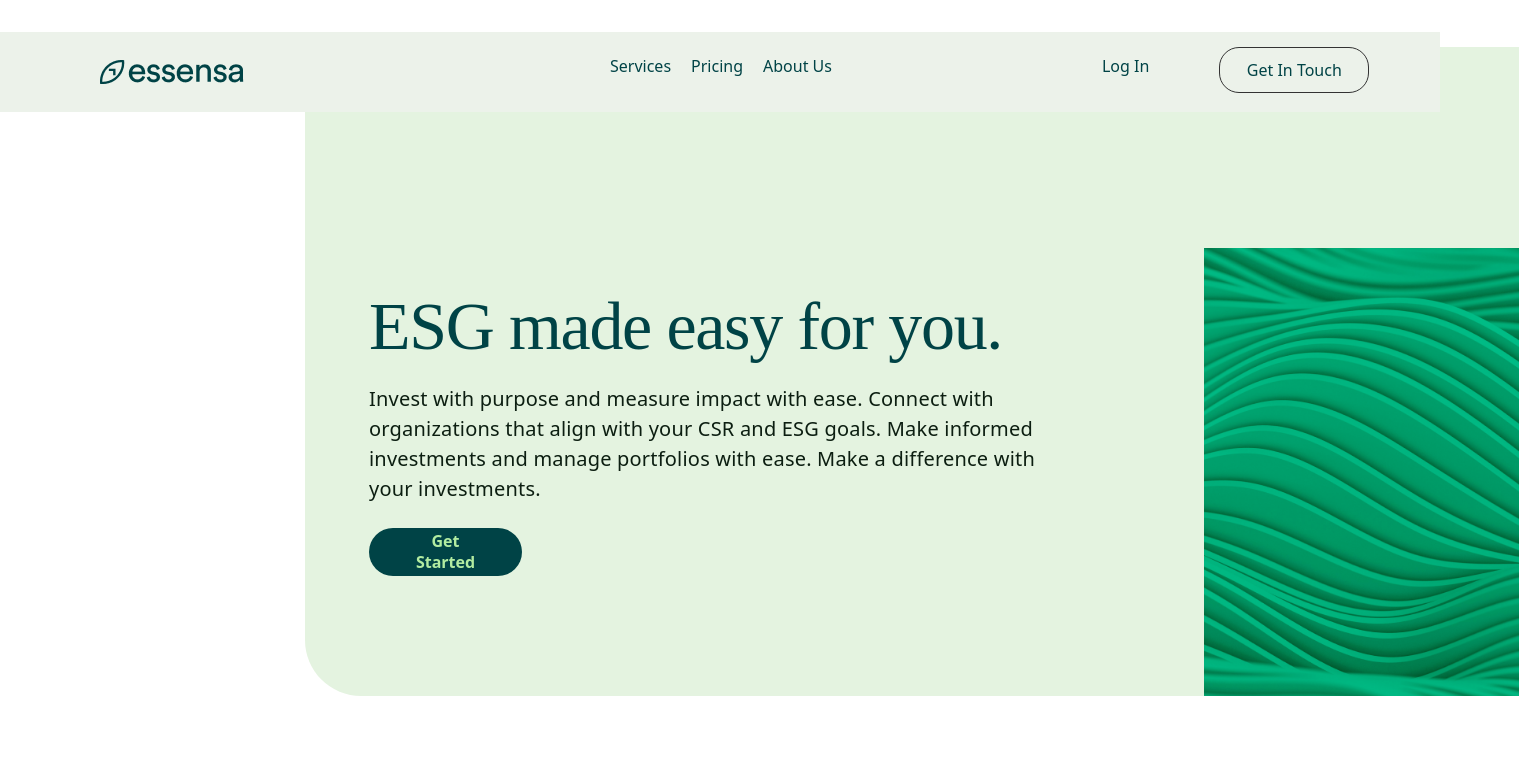
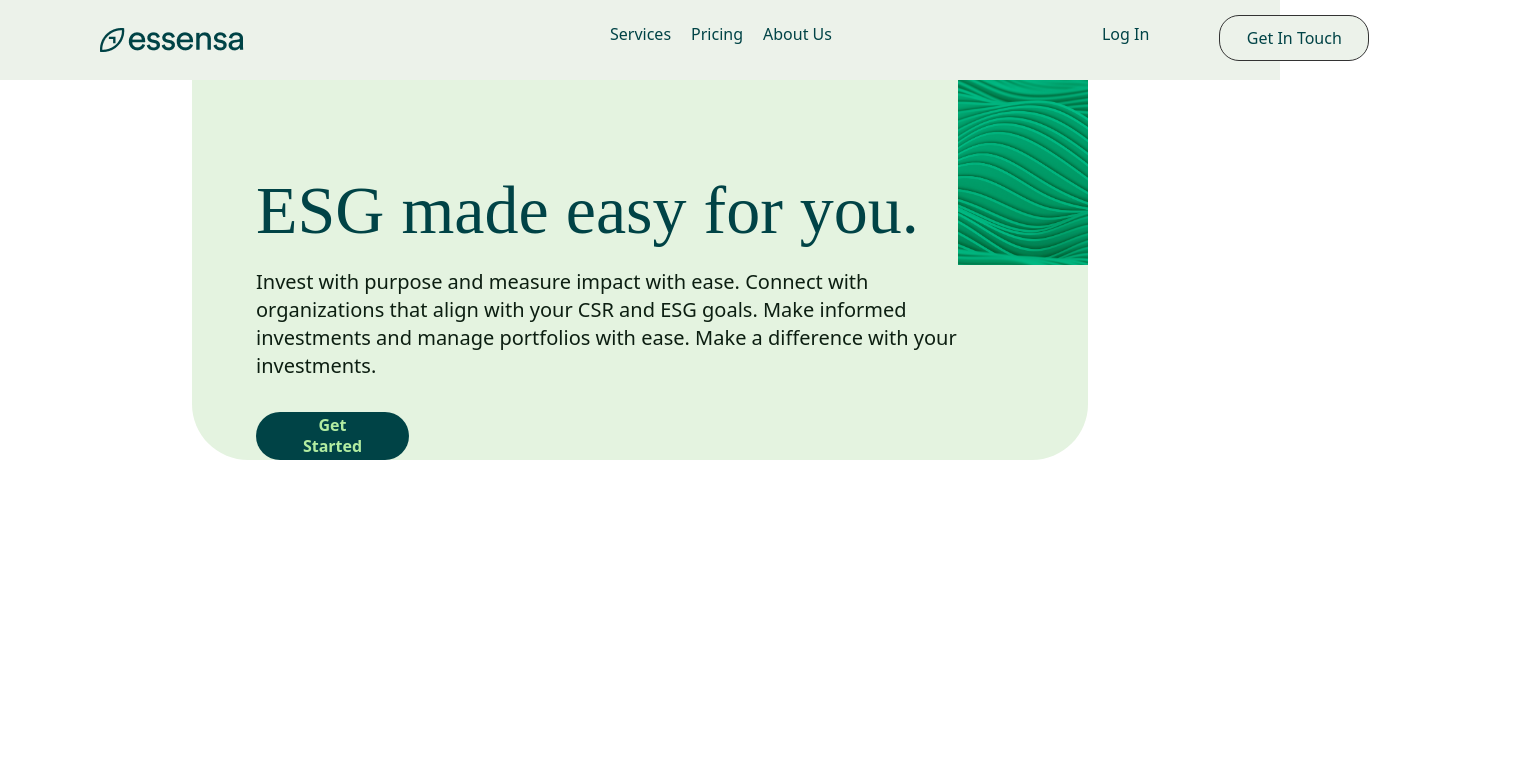
Before and after one commit to essensa2023/front-end, a React (Create React App) app in the folder frontend/: page / in a window 1280 px wide. Shown: the top 784 px of the page, 1519 px wide, since content can reach past the window. Built offline with nearby package versions, Linux system fonts and the light colour scheme.

Commit message:
navbar updated

```diff
--- a/frontend/src/components/Home/home.css
+++ b/frontend/src/components/Home/home.css
@@ -7,57 +7,19 @@
   /* Below NavBar */
 
 .nav-container {
-    display: flex;
-    justify-content: center;
-    align-items: flex-end;
-    padding: 80px 0px 0px 64px;
-    gap: 48px;
-    position: absolute;
-    width: 1214px;
-    height: 649px;
-    left: 113px;
-    top: 47px;
-    background: #E4F3E0;
     border-radius: 0px 0px 56px 56px;
     z-index: -1;
 }
 
-.nav-contents {
-    width: 1000px;
-    height: 500px;
-}
-
 .nav-heading {
-    /* position: relative;
-    bottom: 60%; */
-    width: 702px;
-    height: 68px;
     font-family: 'Source Serif Pro';
-    font-style: normal;
-    font-weight: 400;
     font-size: 68px;
     line-height: 100%;
-    letter-spacing: -0.02em;
-    color: #004346;
-    flex: none;
-    order: 0;
-    flex-grow: 0;
 }
 
 .nav-content {
-    width: 702px;
+     width: 702px;
     height: 120px;
-    /* font-family: 'Aspekta'; */
-    font-style: normal;
-    font-weight: 400;
-    font-size: 20px;
-    line-height: 150%;
-    letter-spacing: 0.01em;
-    color: #0C1E11;
-    flex: none;
-    order: 1;
-    align-self: stretch;
-    flex-grow: 0;
 }
 
 .nav-button {
--- a/frontend/src/components/NavBar.js
+++ b/frontend/src/components/NavBar.js
@@ -4,7 +4,8 @@ import logo from "../images/logo-nav.png";
 
 const Navbar = () => {
   return (
-    <nav className="navbar">
+    <div>
+      <nav className="navbar flex justify-between align-center px-16 py-128 w-full h-20 bg-custom-light-green4">
         <img src={logo} />
         <ul className="navbar-list">
           <li><a href="#">Services</a></li>
@@ -14,6 +15,8 @@ const Navbar = () => {
           <li><button className="get_in_touch-button">Get In Touch</button></li>
         </ul>
       </nav>
+    </div>
+
   );
 }
 
--- a/frontend/src/components/navbar.css
+++ b/frontend/src/components/navbar.css
@@ -1,23 +1,7 @@
-/* .navbar {
-
-} */
-
 .navbar {
-    display: flex;
-    flex-direction: row;
-    justify-content: space-between;
-    align-items: center;
-    padding: 16px 128px;
-    gap: 307px;
-
-    position: absolute;
-    width: 1440px;
-    height: 80px;
-    left: 0px;
-    top: 32px;
-
-    z-index: 0;
-    background: #ECF2EA;
+  position: sticky;
+  top: 0;
+  z-index: 10;
 }
 
 .navbar img {
```
Lines whose indentation alone changed are shown as unchanged.
